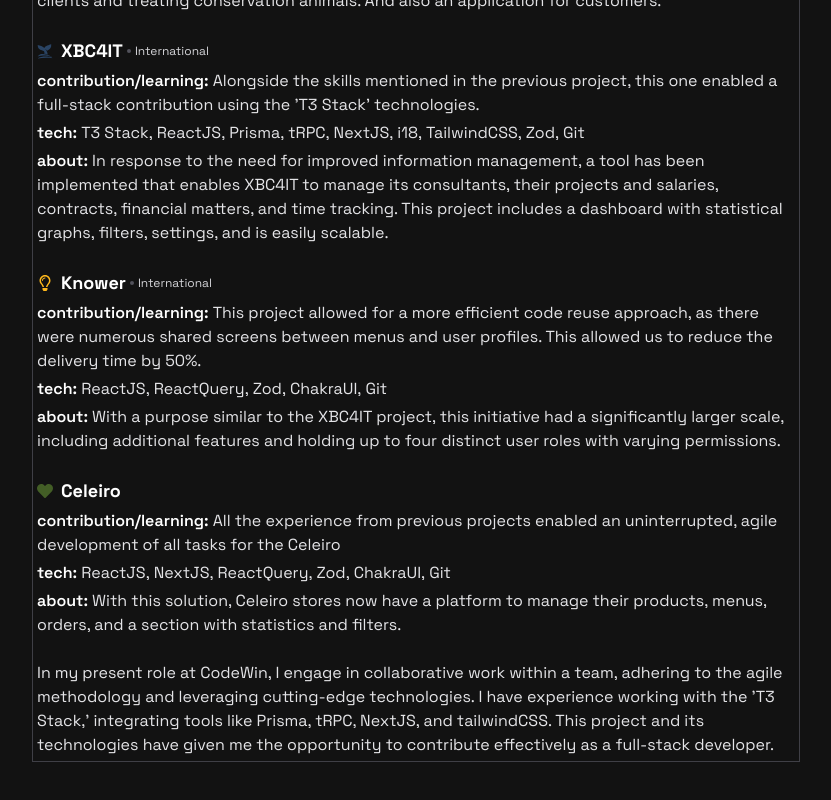
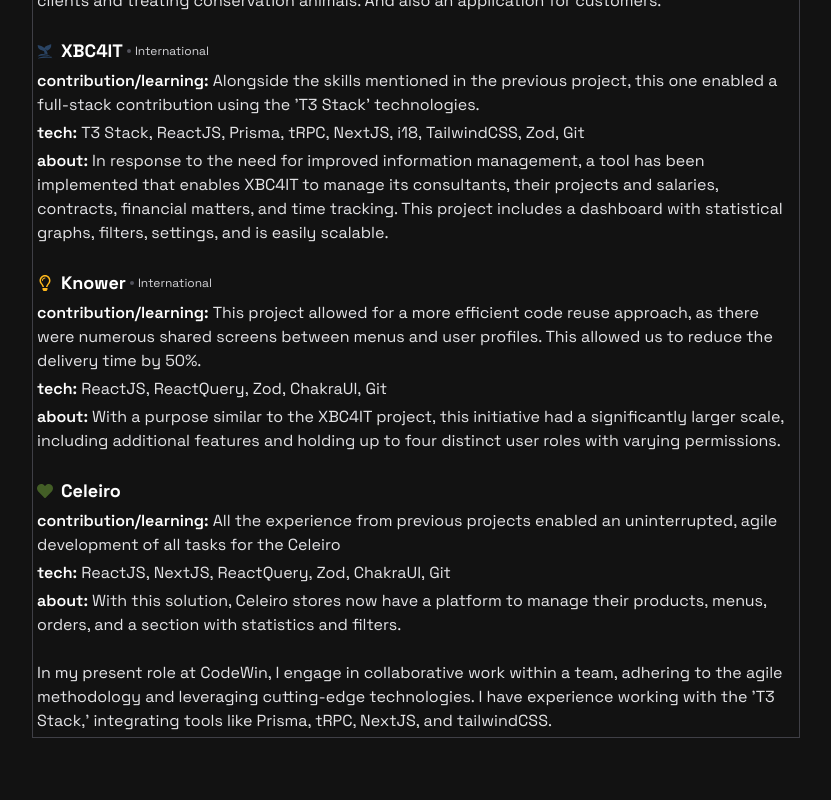
Before and after one commit to tquintal/tquintal, a React (Create React App) app: page /project/1 in a window 1280 px wide. Shown: the part 374-1174 px from the top of the page, without its empty margins (224-1055 px from the left). Built offline with nearby package versions, Linux system fonts and the light colour scheme.

Commit message:
small description fix

```diff
--- a/src/data/projects.ts
+++ b/src/data/projects.ts
@@ -70,7 +70,7 @@
       },
     ],
     description:
-      "In my present role at CodeWin, I engage in collaborative work within a team, adhering to the agile methodology and leveraging cutting-edge technologies. I have experience working with the 'T3 Stack,' integrating tools like Prisma, tRPC, NextJS, and tailwindCSS. This project and its technologies have given me the opportunity to contribute effectively as a full-stack developer.",
+      "In my present role at CodeWin, I engage in collaborative work within a team, adhering to the agile methodology and leveraging cutting-edge technologies. I have experience working with the 'T3 Stack,' integrating tools like Prisma, tRPC, NextJS, and tailwindCSS.",
     smallDescription: "CodeWin - agile, team-work, full-stack, t3 stack, prisma, tRPC, nextJS, reactJs, typescript, git",
     logo: codewin,
     hideImage: true,
```
